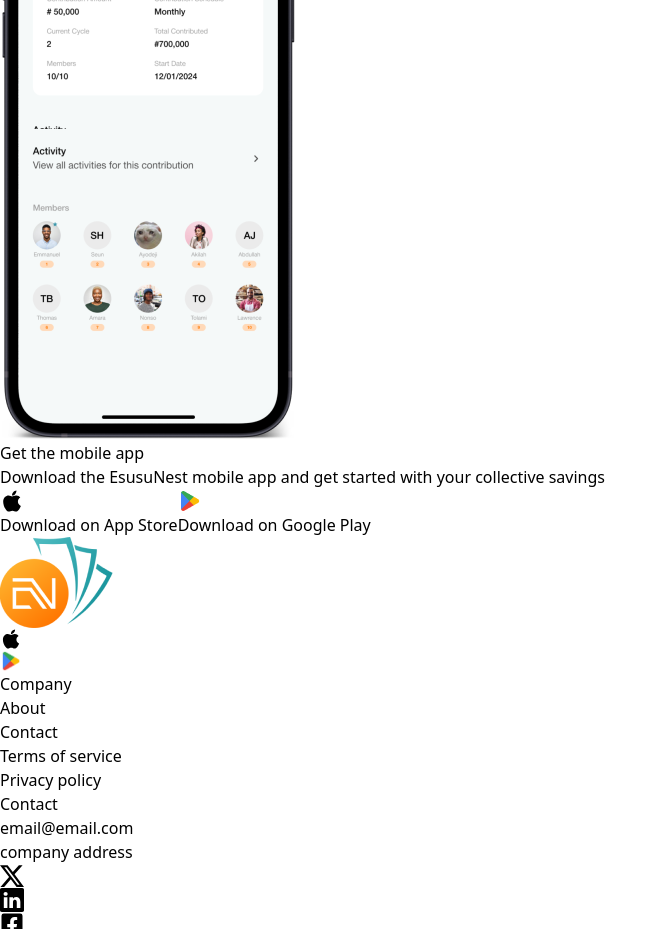
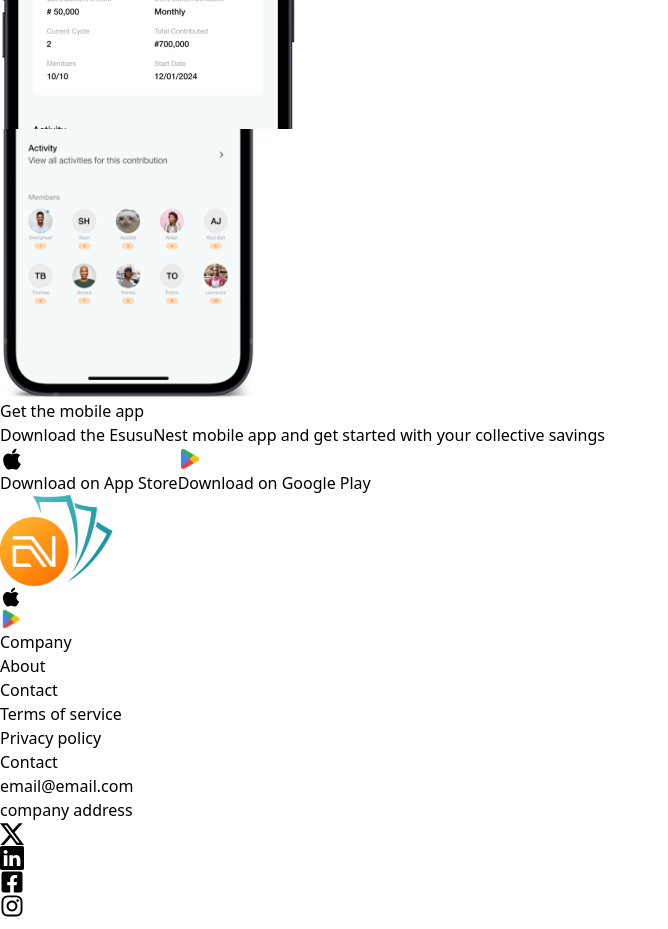
Before and after one commit to Bsoluwanjoba/Esusu, a Next.js app: page / in a window 1280 px wide. Shown: the part 4160-5089 px from the top of the page, without its empty margins (0-668 px from the left). Built offline with nearby package versions, Linux system fonts and the light colour scheme.

Commit message:
feat: final update

```diff
--- a/src/app/components/SectionFour.jsx
+++ b/src/app/components/SectionFour.jsx
@@ -6,7 +6,7 @@
         <div className='bg-[#ffe] rounded-[40px] m-auto max-w-[1352px] md:max-h-[360px] h-full md:flex block gap-8 items-center md:p-0 p-3'>
             <span className='flex gap-4 md:ml-9 ml-2'>
             <Image src='/iPhone 12 Mockup Front View (1).png' height={200} width={296} alt='pointer' className="mt-11 md:h-[200px] h-[150px] md:w-[266px] w-[150px]"/>
-            <Image src='/iPhone 12 Mockup Front View.png' height={312} width={296} alt='pointer' className="md:h-[200px] h-[150px] md:w-[296px] w-[150px]"/>
+            <Image src='/iPhone 12 Mockup Front View.png' height={312} width={256} alt='pointer' className="md:h-[200px] h-[150px] md:w-[256px] w-[150px]"/>
                 </span>
 
             <span className='max-w-[514px] max-h-[174px] items-center md:mt-0 mt-10'>
--- a/src/app/components/SectionOne.jsx
+++ b/src/app/components/SectionOne.jsx
@@ -9,7 +9,7 @@
                 <h2 className='font-bold md:text-[50px] text-[37px] leading-[60px]'>Bringing <i className='text-[#f70] font-medium'>esusu</i> closer to you</h2>
                 <p className='mt-4 text-[#555] font-normal text-[18px] leading-[28px]'>We’re providing a digital platform for the traditional rotating savings and credit programme so you can easily get access and join groups from your mobile phone.</p>
 
-                <div className="md:flex block gap-4 mt-7 md:space-y-0 space-y-3">
+                <div className="md:flex block gap-4 mt-7 md:space-y-0 space-y-3 md:mr-0 mr-2">
                     <button className="bg-[#f70] flex rounded-md gap-2 leading-[20px] md:max-w-[214px] w-full md:p-2 p-3 items-center"><FaApple size={24} className="text-white text-center"/><p className="text-[14px] text-white text-center items-center">Download on App Store</p></button>
                     <button className="bg-[#f70]  md:p-2 p-3 flex rounded-md gap-2 leading-[20px] md:max-w-[270px] w-full items-center"><Image src='/logos_google-play-icon.png' height={24} width={24} alt="logo"/><p className="text-[14px] text-white">Download on Google Play</p></button>
                 </div>
--- a/src/app/components/SectionTwo.jsx
+++ b/src/app/components/SectionTwo.jsx
@@ -4,7 +4,7 @@
 export default function SectionTwo() {
   return (
     <section className='bg-[#cee] max-w-full'>
-        <div className='md:max-h-[450px] h-full w-full md:flex flex-wrap p-2 gap-24'>
+        <div className='md:max-h-[450px] h-full w-full md:flex flex-wrap p-2 gap-24 md:mr-0 mr-5'>
             <div className='md:mt-16 mt-5 md:ml-8 ml-5'>
             <h2 className='font-bold md:text-[35px] text-[30px] leading-[50px]'>Rotating savings groups</h2>
             <p className='mt-4 text-[#555] font-normal text-[18px] leading-[28px] max-w-[514px] max-h-[56px]'>Collectively save money with friends, family members and other people, and get payouts on a regular basis.</p>
```
